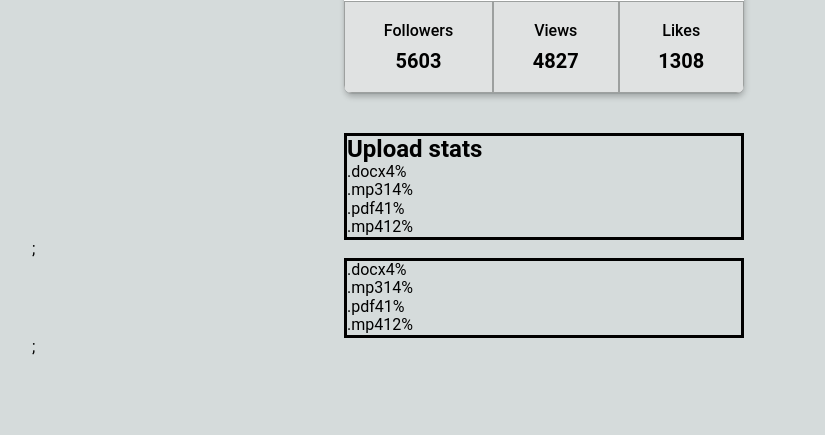
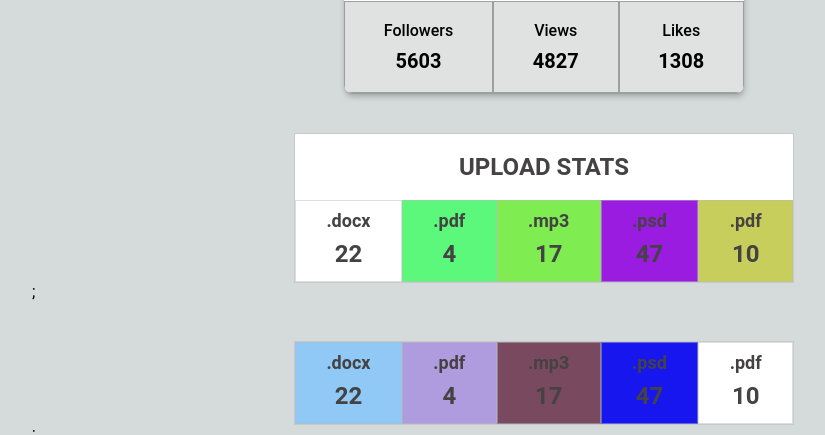
Before and after one commit to an-shem/goit-react-hw-01-components-group-27, a React (Create React App) app: page / in a window 1280 px wide. Shown: the part 450-885 px from the top of the page, without its empty margins (96-921 px from the left). Before the commit the page ends 806 px from the top, so only its background shows below. Built offline with nearby package versions, Linux system fonts and the light colour scheme; the HTML template or start-up script is replaced by a standard one.

Commit message:
Сделал 2-е задание

```diff
--- a/src/сomponents/task-2/Statistics/Statistics.jsx
+++ b/src/сomponents/task-2/Statistics/Statistics.jsx
@@ -4,7 +4,7 @@ import styles from './Statistics.module.css';
 
 const Statistics = ({ title, stats }) => (
   <section className={styles.statistics}>
-    {title && <h2 className="title">{title}</h2>}
+    {title && <h2 className={styles.title}>{title}</h2>}
     <StatisticsList stats={stats} />
   </section>
 );
--- a/src/сomponents/task-2/Statistics/Statistics.module.css
+++ b/src/сomponents/task-2/Statistics/Statistics.module.css
@@ -1,7 +1,18 @@
 .statistics {
   display: flex;
   flex-direction: column;
-  width: 400px;
-  margin: 0 auto;
-  border: solid;
+  width: 500px;
+  margin: 40px auto 0px;
+  border: 1px solid rgb(199, 202, 202);
+  background-color: #fff;
 }
+
+.title {
+  margin: 20px;
+  text-align: center;
+  font-weight: 700;
+  font-size: 24px;
+  line-height: 26px;
+  text-transform: uppercase;
+  color: rgb(68, 66, 66);
+}
--- a/src/сomponents/task-2/StatisticsList/StatisticsList.jsx
+++ b/src/сomponents/task-2/StatisticsList/StatisticsList.jsx
@@ -1,22 +1,19 @@
+import StatisticsListItem from '../StatisticsListItem/StatisticsListItem';
 import styles from './StatisticsList.module.css';
+
 const StatisticsList = ({ stats }) => (
   <ul className={styles.statList}>
-    <li className={styles.item}>
-      <span className={styles.label}>.docx</span>
-      <span className={styles.percentage}>4%</span>
-    </li>
-    <li className="styles.item">
-      <span className="styles.label">.mp3</span>
-      <span className="styles.percentage">14%</span>
-    </li>
-    <li className="styles.item">
-      <span className="styles.label">.pdf</span>
-      <span className="styles.percentage">41%</span>
-    </li>
-    <li className="styles.tem">
-      <span className="styles.label">.mp4</span>
-      <span className="styles.percentage">12%</span>
-    </li>
+    {stats.map(stat => (
+      <StatisticsListItem key={stat.id} stat={stat} color={getColor()} />
+    ))}
   </ul>
 );
 export default StatisticsList;
+
+function getColor() {
+  let r = Math.floor(Math.random() * 256);
+  let g = Math.floor(Math.random() * 256);
+  let b = Math.floor(Math.random() * 256);
+  let color = '#' + r.toString(16) + g.toString(16) + b.toString(16);
+  return color;
+}
--- a/src/сomponents/task-2/StatisticsList/StatisticsList.module.css
+++ b/src/сomponents/task-2/StatisticsList/StatisticsList.module.css
@@ -1,2 +1,3 @@
-.stat-list {
+.statList {
+  display: flex;
 }
--- a/src/сomponents/task-2/StatisticsListItem/StatisticsListItem.jsx
+++ b/src/сomponents/task-2/StatisticsListItem/StatisticsListItem.jsx
@@ -1,9 +1,9 @@
 import styles from './StatisticsListItem.module.css';
 
-const StatisticsListItem = () => (
-  <li className={styles.item}>
-    <span className={styles.label}>.docx</span>
-    <span className={styles.percentage}>4%</span>
+const StatisticsListItem = ({ stat, color }) => (
+  <li className={styles.item} style={{ backgroundColor: color }}>
+    <span className={styles.label}>{stat.label}</span>
+    <span className={styles.percentage}>{stat.percentage}</span>
   </li>
 );
 
--- a/src/сomponents/task-2/StatisticsListItem/StatisticsListItem.module.css
+++ b/src/сomponents/task-2/StatisticsListItem/StatisticsListItem.module.css
@@ -0,0 +1,24 @@
+.item {
+  display: flex;
+  flex-direction: column;
+  align-items: center;
+  flex-grow: 1;
+  border: 1px solid rgba(185, 187, 186, 0.479);
+}
+
+.label {
+  margin: 10px;
+  font-weight: 700;
+  font-size: 18px;
+  line-height: 20px;
+  color: rgb(68, 66, 66);
+}
+.percentage {
+  margin-bottom: 14px;
+  text-align: center;
+  font-weight: 700;
+  font-size: 24px;
+  line-height: 26px;
+  text-transform: uppercase;
+  color: rgb(68, 66, 66);
+}
```
